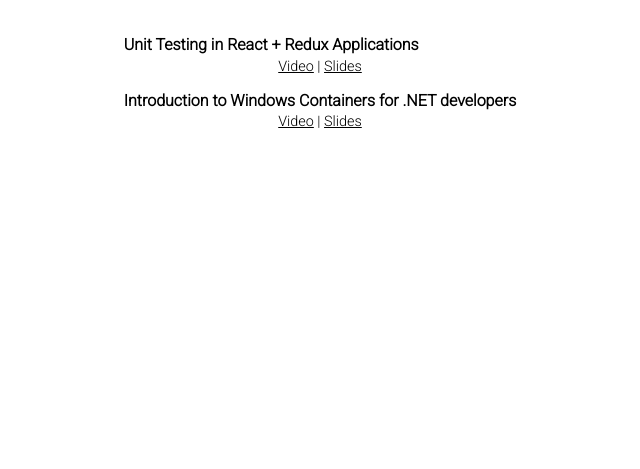
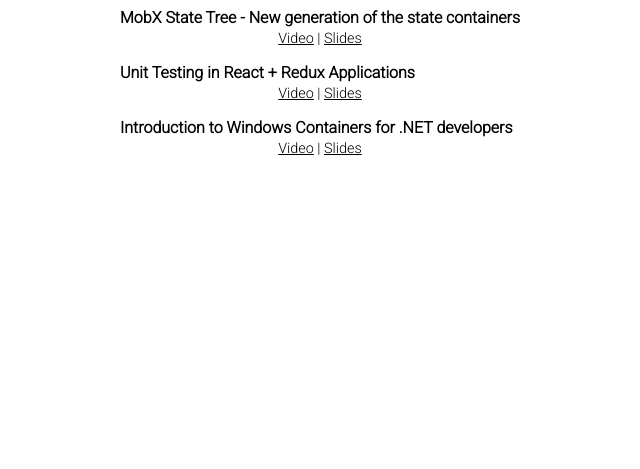
Before and after one commit to dmitry-zaets/dmitry-zaets.github.io, a plain HTML site: page talks.html in a window 1280 px wide. Shown: the part 331-800 px from the top of the page, without its empty margins (320-960 px from the left). Drawn offline with Linux system fonts and the light colour scheme.

Commit message:
Add MobX State Tree Talk

```diff
--- a/talks.html
+++ b/talks.html
@@ -45,6 +45,15 @@
             <div class="list">
                 <div class="list-item">
                     <h3 class="list-item-title">
+                        MobX State Tree - New generation of the state containers
+                    </h3>
+                    <div class="links">
+                        <a class="link" href="https://youtu.be/B0D6SW2W9n8" target="_blank" rel="nofollow">Video</a> |
+                        <a class="link" href="https://www.slideshare.net/DmitryZaets/mobx-statetree-the-new-generation-of-the-state-containers" target="_blank" rel="nofollow">Slides</a>
+                    </div>
+                </div>
+                <div class="list-item">
+                    <h3 class="list-item-title">
                         Unit Testing in React + Redux Applications
                     </h3>
                     <div class="links">
```
